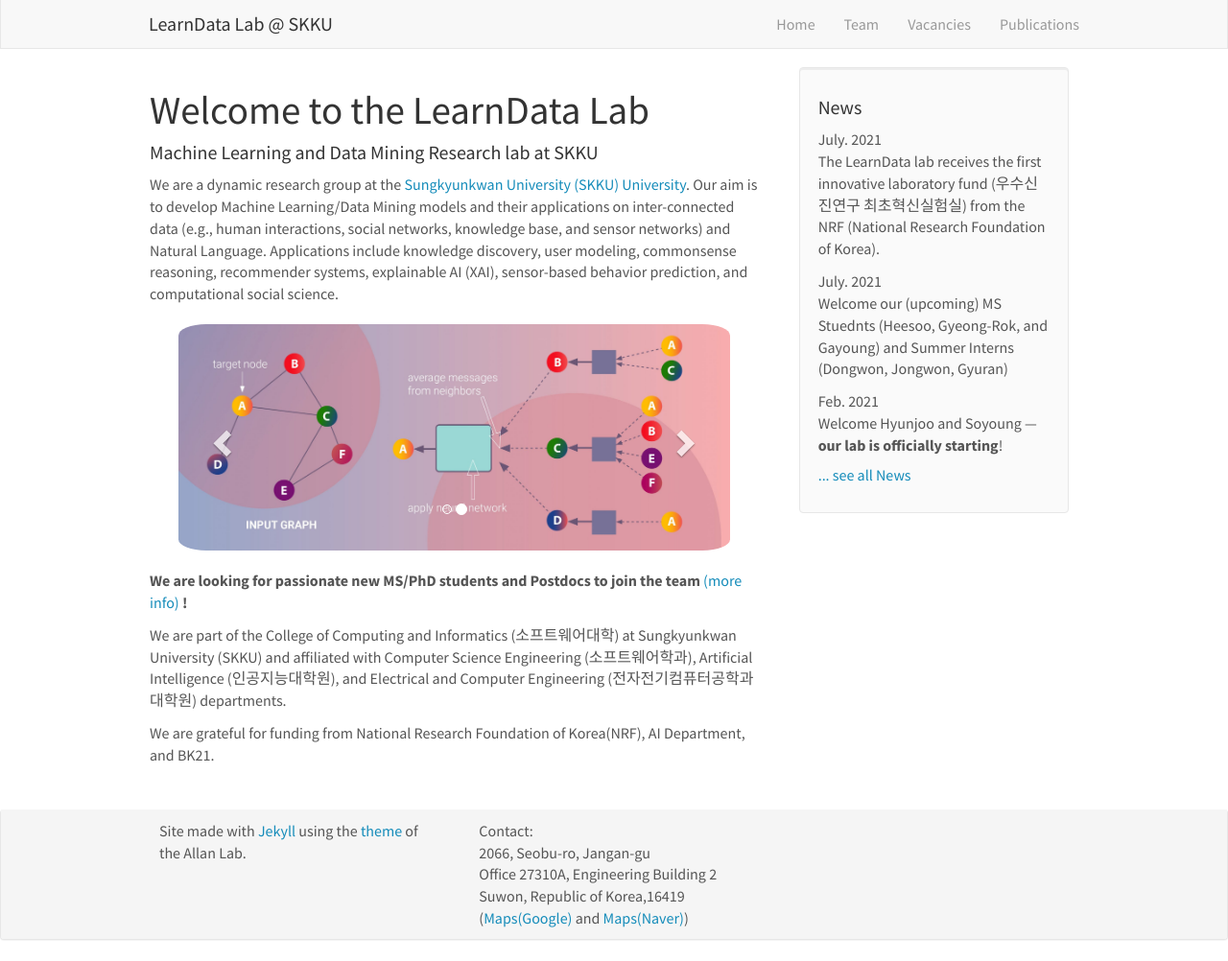
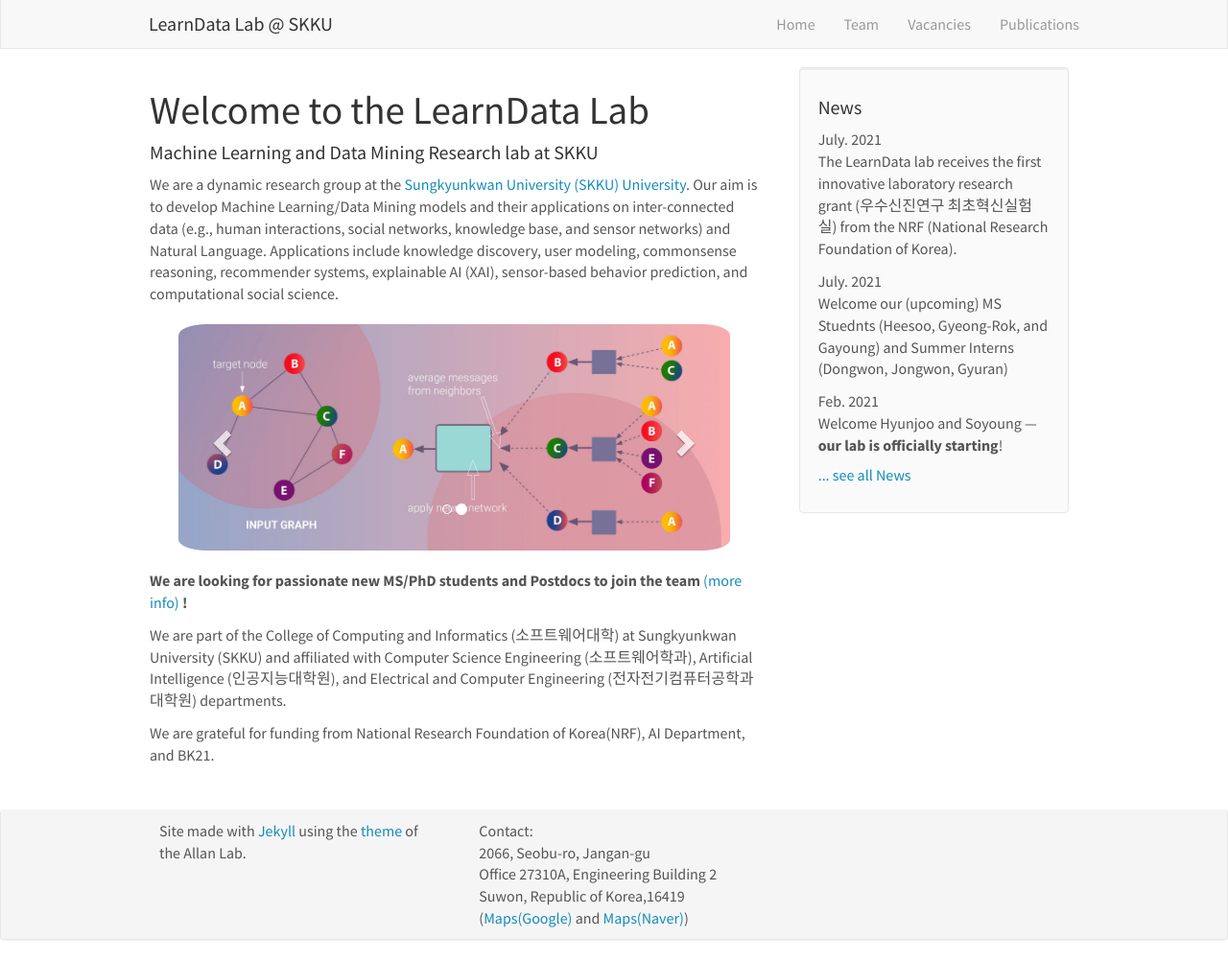
Before and after one commit to learndatalab/learndatalab.github.io, a Jekyll site: the page built from _pages/home.md, in a window 1280 px wide and 1002 px high. Shown: the whole window at 96% size. Built offline with Jekyll 4.4.1, drawn with Linux system fonts in a browser that asks for light colours; nearby versions of some CDN libraries.

Commit message:
Update news.yml

```diff
--- a/_data/news.yml
+++ b/_data/news.yml
@@ -1,5 +1,5 @@
 - date: July. 2021
-  headline: The LearnData lab receives the first innovative laboratory fund (우수신진연구 최초혁신실험실) from the NRF (National Research Foundation of Korea).
+  headline: The LearnData lab receives the first innovative laboratory research grant (우수신진연구 최초혁신실험실) from the NRF (National Research Foundation of Korea).
 - date: July. 2021
   headline: Welcome our (upcoming) MS Stuednts (Heesoo, Gyeong-Rok, and Gayoung) and Summer Interns (Dongwon, Jongwon, Gyuran)
 - date: Feb. 2021
```
